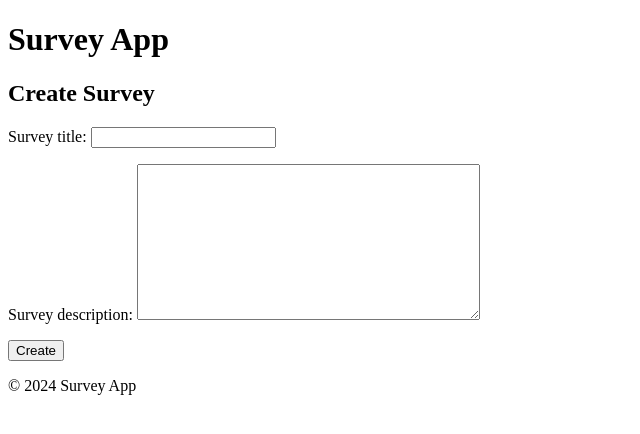
After one commit to Cmurilochem/QANS_django, a Django app: page /qqe/create_survey/ in a window 1280 px wide. The commit adds this page. Shown: the top 434 px of the page, without its empty margins (0-640 px from the left). Run offline with Django 5.2, Linux system fonts and the light colour scheme; a user stored in the database is signed in.

Commit message:
Added forms

```diff
--- /dev/null
+++ b/qqe/forms.py
@@ -0,0 +1,26 @@
+from django import forms
+from .models import Survey, Question, Response, Answer
+
+
+class SurveyForm(forms.ModelForm):
+    class Meta:
+        model = Survey
+        fields = ['survey_title', 'survey_description']
+
+
+class QuestionForm(forms.ModelForm):
+    class Meta:
+        model = Question
+        fields = ['question_text']
+
+
+class ResponseForm(forms.ModelForm):
+    class Meta:
+        model = Response
+        fields = ['survey_name', 'respondent_id']
+
+
+class AnswerForm(forms.ModelForm):
+    class Meta:
+        model = Answer
+        fields = ['response', 'question', 'text']
--- a/qqe/models.py
+++ b/qqe/models.py
@@ -1,8 +1,10 @@
+import uuid
 from django.db import models
 from django.contrib.auth.models import User
 
 
 class Survey(models.Model):
+    survey_id = models.UUIDField(default=uuid.uuid4, editable=False, unique=True)
     survey_title = models.CharField(max_length=200)
     survey_description = models.TextField()
     created_by = models.ForeignKey(User, on_delete=models.CASCADE)
@@ -18,3 +20,15 @@ class Question(models.Model):
 
     def __str__(self):
         return self.question_text
+
+
+class Response(models.Model):
+    survey_name = models.ForeignKey(Survey, on_delete=models.CASCADE)
+    respondent_id = models.CharField(max_length=100)  # Anonymize respondent
+    submitted_at = models.DateTimeField(auto_now_add=True)
+
+
+class Answer(models.Model):
+    response = models.ForeignKey(Response, related_name='answers', on_delete=models.CASCADE)
+    question = models.ForeignKey(Question, on_delete=models.CASCADE)
+    text = models.TextField()
--- /dev/null
+++ b/qqe/templates/base_generic.html
@@ -0,0 +1,22 @@
+<!-- survey_project/templates/base_generic.html -->
+
+<!DOCTYPE html>
+<html lang="en">
+<head>
+    <meta charset="UTF-8">
+    <meta name="viewport" content="width=device-width, initial-scale=1.0">
+    <title>{% block title %}Survey App{% endblock %}</title>
+</head>
+<body>
+    <header>
+        <h1>Survey App</h1>
+    </header>
+    <main>
+        {% block content %}
+        {% endblock %}
+    </main>
+    <footer>
+        <p>&copy; 2024 Survey App</p>
+    </footer>
+</body>
+</html>
--- /dev/null
+++ b/qqe/templates/qqe/create_survey.html
@@ -0,0 +1,12 @@
+<!-- survey_app/templates/survey_app/create_survey.html -->
+
+{% extends 'base_generic.html' %}
+
+{% block content %}
+  <h2>Create Survey</h2>
+  <form method="post">
+    {% csrf_token %}
+    {{ form.as_p }}
+    <button type="submit">Create</button>
+  </form>
+{% endblock %}
--- a/qqe/templates/qqe/home.html
+++ b/qqe/templates/qqe/home.html
@@ -4,5 +4,10 @@
   <h2>Welcome to the QQE App</h2>
   <ul>
     <li><a href="{% url 'admin:index' %}">Create New Survey as Admin</a></li>
+    <li><a href="{% url 'account_login' %}">Login</a></li>
+    <li><a href="{% url 'account_signup' %}">Sign Up</a></li>
+    <li><a href="{% url 'create_survey' %}">Create Survey</a></li>
+    <li><a href="{% url 'survey_list' %}">Survey List</a></li>
+  </ul>
   </ul>
 {% endblock %}
--- a/qqe/urls.py
+++ b/qqe/urls.py
@@ -1,8 +1,14 @@
-from django.urls import path
+from django.urls import path, include
 
 from . import views
 
 urlpatterns = [
     path('', views.home, name='home'),
-    path('<int:question_id>/', views.survey_details, name='survey_details')
+    path('accounts/', include('allauth.urls')),
+    path('create_survey/', views.create_survey, name='create_survey'),
+    path('survey_list/', views.survey_list, name='survey_list'),
+    path('submit_response/<int:survey_id>/', views.submit_response, name='submit_response'),
+    path('survey_report/<int:survey_id>/', views.survey_report, name='survey_report'),
+    path('profile/', views.profile, name='profile'),  # Add this line
+    path('', views.survey_details, name='survey_details')
 ]
--- a/qqe/views.py
+++ b/qqe/views.py
@@ -1,6 +1,8 @@
 from django.shortcuts import get_object_or_404, render
-
-from . models import Survey
+from django.shortcuts import render, redirect
+from django.contrib.auth.decorators import login_required
+from .models import Survey, Question, Response, Answer
+from .forms import SurveyForm, QuestionForm, ResponseForm, AnswerForm
 
 
 def home(request):
@@ -10,3 +12,53 @@ def home(request):
 def survey_details(request, survey_id):
     survey = get_object_or_404(Survey, pk=survey_id)
     return render(request, "qqe/survey_details.html", {"survey": survey})
+
+
+@login_required
+def profile(request):
+    return render(request, 'qqe/profile.html')
+
+
+@login_required
+def create_survey(request):
+    if request.method == 'POST':
+        form = SurveyForm(request.POST)
+        if form.is_valid():
+            survey = form.save(commit=False)
+            survey.created_by = request.user
+            survey.save()
+            return redirect('survey_list')
+    else:
+        form = SurveyForm()
+    return render(request, 'qqe/create_survey.html', {'form': form})
+
+
+@login_required
+def survey_list(request):
+    surveys = Survey.objects.all()
+    return render(request, 'qqe/survey_list.html', {'surveys': surveys})
+
+
+@login_required
+def submit_response(request, survey_id):
+    survey = Survey.objects.get(id=survey_id)
+    if request.method == 'POST':
+        response_form = ResponseForm(request.POST)
+        if response_form.is_valid():
+            response = response_form.save(commit=False)
+            response.survey = survey
+            response.save()
+            for question in survey.questions.all():
+                answer_text = request.POST.get(f'question_{question.id}')
+                Answer.objects.create(response=response, question=question, text=answer_text)
+            return redirect('thank_you')
+    else:
+        response_form = ResponseForm()
+    return render(request, 'qqe/submit_response.html', {'survey': survey, 'response_form': response_form})
+
+
+@login_required
+def survey_report(request, survey_id):
+    survey = Survey.objects.get(id=survey_id)
+    responses = Response.objects.filter(survey=survey)
+    return render(request, 'qqe/survey_report.html', {'survey': survey, 'responses': responses})
```
Also changed, not shown: qans/settings.py (+15 -0 lines), qqe/templates/qqe/submit_response.html (added, +16 -0 lines), qqe/templates/qqe/survey_list.html (added, +17 -0 lines), qqe/templates/qqe/survey_report.html (added, +13 -0 lines), README.md, db.sqlite3, qqe/migrations/0003_survey_survey_id.py (added), qqe/migrations/0004_response_answer.py (added).
